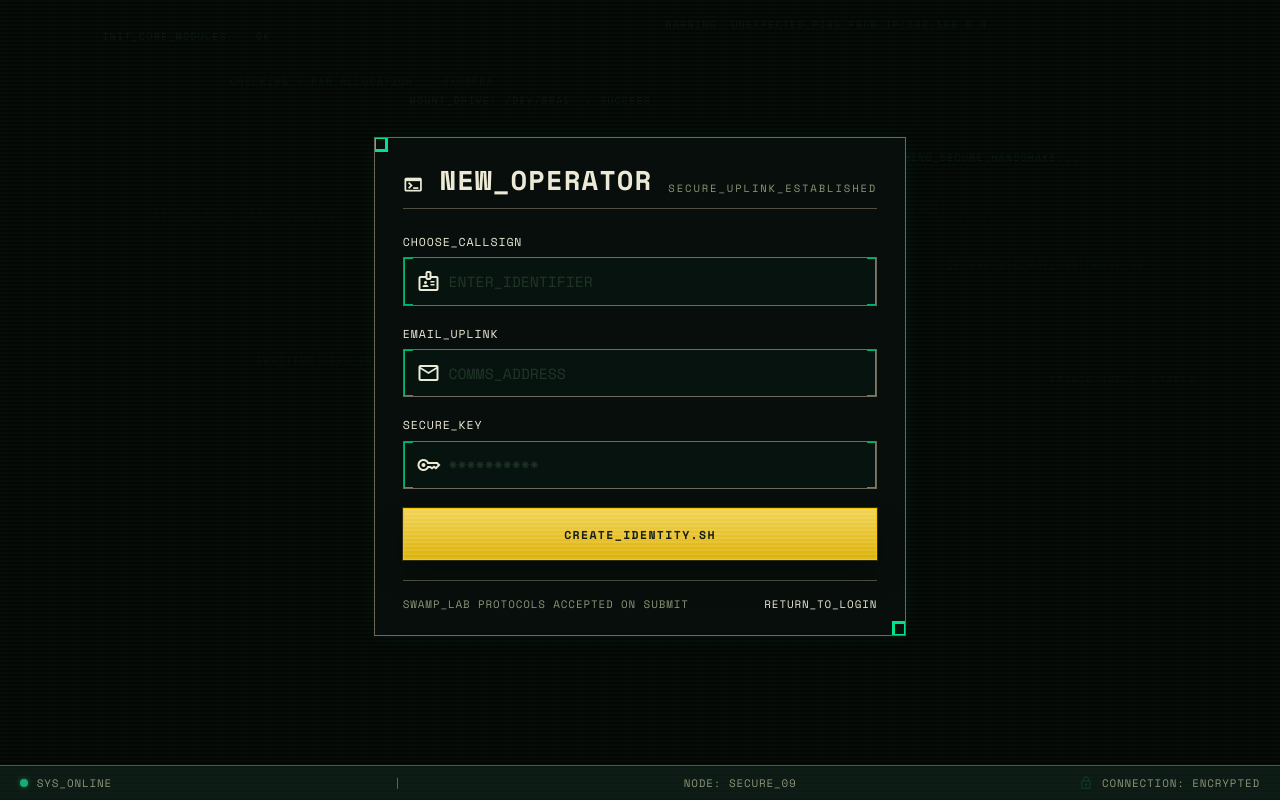
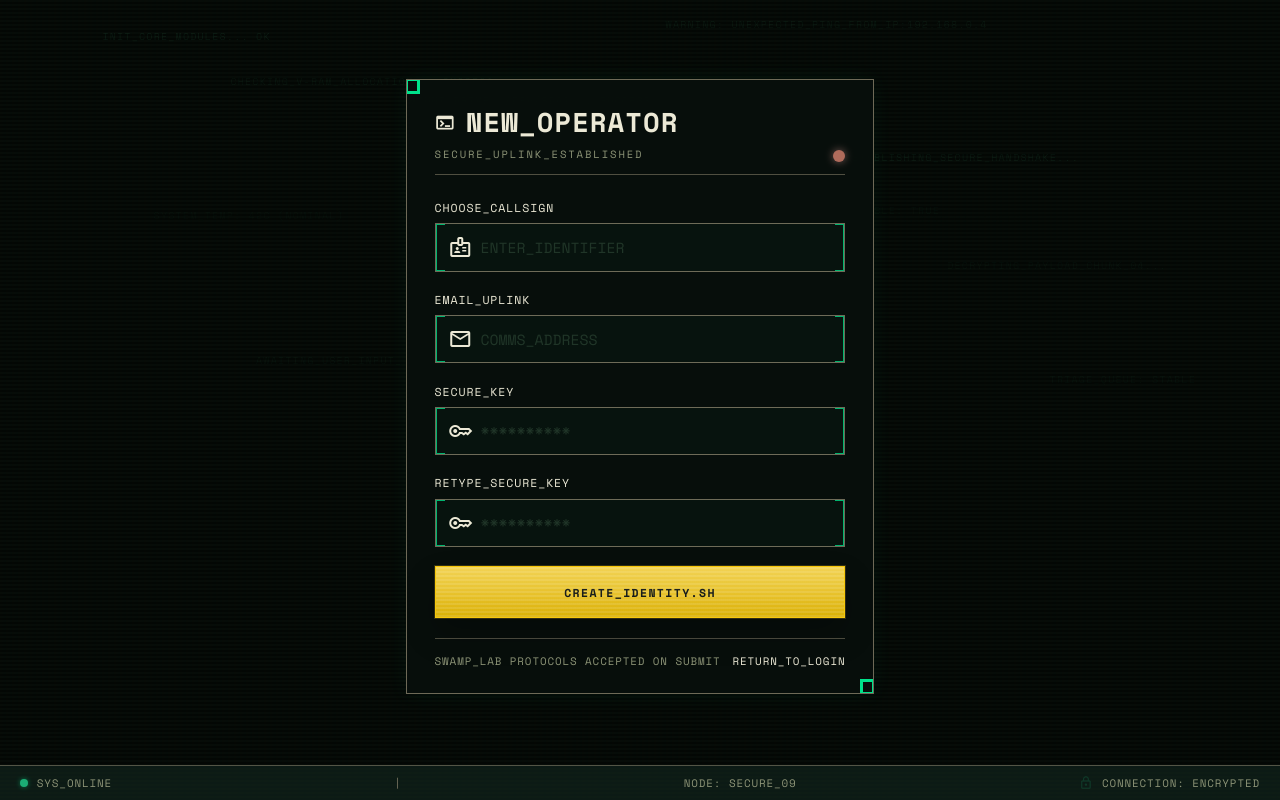
Before and after one commit to Boloto-studio/website, a Django app: template frogsnet/templates/frogsnet/register.html in a window 1280 px wide. Run offline with Django 4.2, Linux system fonts and the light colour scheme; the template is opened without the code that fills it: values that come from a table or form of the project are taken from there, others are empty; parts of the project's set-up code (start-up, migrations or seed data) failed here and were passed over.

Commit message:
feat: Enhance registration form with password confirmation and validation

```diff
--- a/frogsnet/templates/frogsnet/register.html
+++ b/frogsnet/templates/frogsnet/register.html
@@ -5,9 +5,14 @@
 {% block auth_content %}
 <section class="auth-card">
     <header class="auth-card__header">
-        <span class="material-symbols-outlined auth-card__icon">terminal</span>
-        <h1 class="auth-card__title">New_Operator</h1>
-        <p class="auth-card__subline">SECURE_UPLINK_ESTABLISHED</p>
+        <div>
+            <h1 class="auth-card__title">
+                <span class="material-symbols-outlined auth-card__icon">terminal</span>
+                New_Operator
+            </h1>
+            <p class="auth-card__subline">SECURE_UPLINK_ESTABLISHED</p>
+        </div>
+        <span class="auth-card__live-indicator" aria-label="System online"></span>
     </header>
 
     {% if form.non_field_errors %}
@@ -39,6 +44,13 @@
                 <input class="auth-input" id="id_password" name="password" placeholder="**********" required type="password">
             </div>
         </div>
+        <div class="auth-field">
+            <label class="auth-field__label" for="id_confirm_password">RETYPE_SECURE_KEY</label>
+            <div class="auth-input-wrap auth-input-wrap--icon">
+                <span class="material-symbols-outlined">key</span>
+                <input class="auth-input" id="id_confirm_password" name="confirm_password" placeholder="**********" required type="password">
+            </div>
+        </div>
         {% if form.password.errors %}<div class="transmission-status transmission-status--error">{{ form.password.errors|join:', ' }}</div>{% endif %}
         <button class="terminal-button terminal-button--primary auth-submit" type="submit">CREATE_IDENTITY.SH</button>
     </form>
@@ -47,4 +59,23 @@
         <a href="{% url 'frogs-login' %}">RETURN_TO_LOGIN</a>
     </div>
 </section>
+
+<script>
+  const password = document.getElementById("id_password");
+  const confirmPassword = document.getElementById("id_confirm_password");
+
+  function validatePassword() {
+    if (password.value !== confirmPassword.value) {
+      // Setting a message marks the field as invalid and blocks form submission
+      confirmPassword.setCustomValidity("Passwords do not match");
+    } else {
+      // An empty string clears the error and marks the field as valid
+      confirmPassword.setCustomValidity("");
+    }
+  }
+
+  // Trigger validation when the user types or changes the fields
+  password.addEventListener("change", validatePassword);
+  confirmPassword.addEventListener("keyup", validatePassword);
+</script>
 {% endblock %}
```
